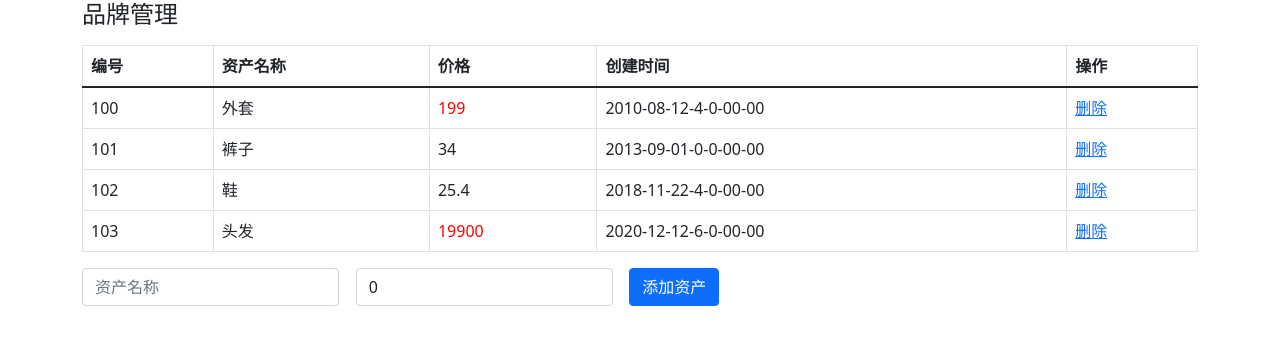
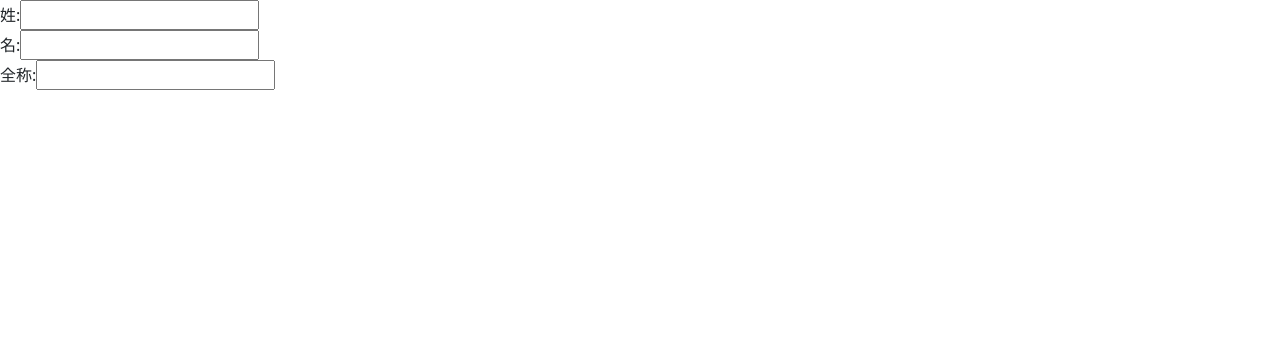
Before and after one commit to lcywgslmygzlwlt/taskDay4, a Vue app: page / in a window 1280 px wide. Shown: the top 344 px of the page. Built offline with nearby package versions, Linux system fonts and the light colour scheme.

Commit message:
完成计算属性

```diff
--- a/src/App.vue
+++ b/src/App.vue
@@ -1,137 +1,61 @@
 <template>
-  <div id="app">
-    <div class="container">
-      <!-- 顶部框模块 -->
-      <div class="form-group">
-        <div class="input-group">
-          <h4>品牌管理</h4>
-        </div>
-      </div>
-
-      <!-- 数据表格 -->
-      <table class="table table-bordered table-hover mt-2">
-        <thead>
-          <tr>
-            <th>编号</th>
-            <th>资产名称</th>
-            <th>价格</th>
-            <th>创建时间</th>
-            <th>操作</th>
-          </tr>
-        </thead>
-        <tbody>
-          <tr v-for="item in list" :key="item.id">
-            <td>{{item.id}}</td>
-            <td>{{item.name}}</td>
-            <td :class="{red:item.price >100}">{{item.price}}</td>
-            <td>{{item.time | formatDate}}</td>
-
-            <!-- 如果价格超过100，就有red这个类 -->
-            <!-- <td class="red"></td>
-            <td></td> -->
-            <td><a href="#" @click.prevent="btnDele(item.id)">删除</a></td>
-          </tr>
-          <!-- <tr style="background-color: #EEE">
-              <td>统计:</td>
-              <td colspan="2">总价钱为: 0</td>
-              <td colspan="2">平均价: 0</td>
-          </tr> -->
-        </tbody>
-          <!--
-        <tfoot >
-          <tr>
-            <td colspan="5" style="text-align: center">暂无数据</td>
-          </tr>
-        </tfoot>
-            -->
-      </table>
-
-      <!-- 添加资产 -->
-      <form class="form-inline" style="display:flex;">
-        <div class="form-group">
-          <div class="input-group">
-            <input
-              type="text"
-              class="form-control"
-              placeholder="资产名称"
-              v-model="name"
-            />
-          </div>
-        </div>
-        &nbsp;&nbsp;&nbsp;&nbsp;
-        <div class="form-group">
-          <div class="input-group">
-            <input
-              type="text"
-              class="form-control"
-              placeholder="价格"
-              v-model="price"
-            />
-          </div>
-        </div>
-        &nbsp;&nbsp;&nbsp;&nbsp;
-        <!-- 阻止表单提交 -->
-        <button class="btn btn-primary" @click.prevent="btnAdd">添加资产</button>
-      </form>
+  <div>
+    <div>
+      <span>姓:</span>
+      <input type="text" v-model="firstName" />
+      <br />
+      <span>名:</span>
+      <input type="text" v-model="secName" />
+      <br />
+      <span>全称:</span>
+      <input type="text" v-model="fullName" />
     </div>
   </div>
 </template>
 
 <script>
-// 1. 明确需求
-// 2. 标签+样式+默认数据
-// 3. 下载bootstrap, main.js引入bootstrap.css
-// 4. 把list数组 - 铺设表格
-// 5. 修改价格颜色
-import moment from 'moment'
+// 问题: 给计算属性赋值 - 需要setter
+// 解决:
+/*
+    完整语法:
+    computed: {
+        "计算属性名" (){},
+        "计算属性名": {
+            set(值){
+
+            },
+            get(){
+                return 值
+            }
+        }
+    }
+*/
 export default {
   data() {
     return {
-      list: [
-        { id: 100, name: "外套", price: 199, time: new Date('2010-08-12')},
-        { id: 101, name: "裤子", price: 34, time: new Date('2013-09-01') },
-        { id: 102, name: "鞋", price: 25.4, time: new Date('2018-11-22') },
-        { id: 103, name: "头发", price: 19900, time: new Date('2020-12-12') }
-      ],
-      price:0,
-      name:'',
+      firstName: "",
+      secName: "",
     };
   },
-  methods:{
-    // 新增数据
-    // 非空判断
-    btnAdd(){
-      if(this.name.trim().length === "" || this.price == 0){
-        return alert('请输入完整信息')
+  // 输入姓， 输入名  形成姓名 张.三
+  // 输入全名  拆解 姓 名
+  computed: {
+    // fullName() {
+    //   return this.firstName + " " + this.secName;
+    // }
+    fullName:{
+      set(val) {
+        const arr = val.split(".")
+        this.firstName = arr[0] || ""
+        this.secName = arr[1] || ""
+      },
+      get(){
+        return this.firstName ? this.firstName + "." + this.secName : ""
       }
-      const id = this.list[this.list.length-1]
-        ? this.list[this.list.length-1].id+1
-        :100
-      this.list.push({
-        id,
-        name:this.name,
-        price:this.price,
-        time:new Date()
-      });
-      this.name='',
-      this.price=0
-    },
-    btnDele(id){
-      const index = this.list.findIndex((ele)=>id == ele.id)
-      this.list.splice(index, 1);
     }
   },
-  filters:{
-    formatDate(val){
-      return moment(val).format('YYYY-MM-DD-d-H-mm-ss')
-    }
-  },
-
 };
 </script>
 
-<style >
-.red{
-  color: red;
-}
+<style>
 </style>
```
Also changed, not shown: src/2.案例-品牌管理(时间格式化).vue (added, +137 -0 lines).
